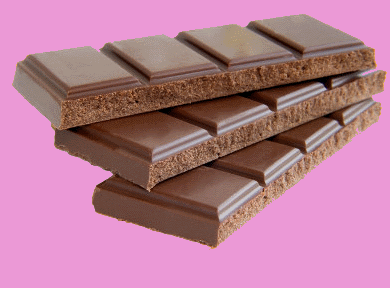
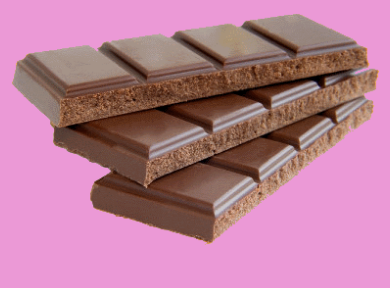
Before and after one commit to verespej/chocolate, a website: page public/index.html in a window 390 px wide. Drawn offline with nearby package versions, Linux system fonts and the light colour scheme.

Commit message:
Resizable image

```diff
--- a/public/index.html
+++ b/public/index.html
@@ -5,9 +5,16 @@
 <head>
 </head>
 <body>
-	<img src='images/chocolate-bar.gif' /><br />
-	<br />
-	<div id='fb-root'></div>
+	<div class='container'>
+		<div class='row'>
+			<div class='col-xs-12'>
+				<img src='images/chocolate-bar.gif' style='width:100%; max-width:382px;' /><br />
+				<br />
+				<div id='fb-root'></div>
+			</div>
+		</div>
+	</div>
+
 	<script>
 		window.fbAsyncInit = function() {
 		FB.init({
@@ -45,5 +52,7 @@
 		}
 	</script>
 	<fb:login-button show-faces='false' width='200' data-size='xlarge' max-rows='1'></fb:login-button>
+	<script src="//ajax.googleapis.com/ajax/libs/jquery/1.10.2/jquery.min.js"></script>
+	<script src="//netdna.bootstrapcdn.com/bootstrap/3.0.2/js/bootstrap.min.js"></script>
 </body>
 </html>
```
